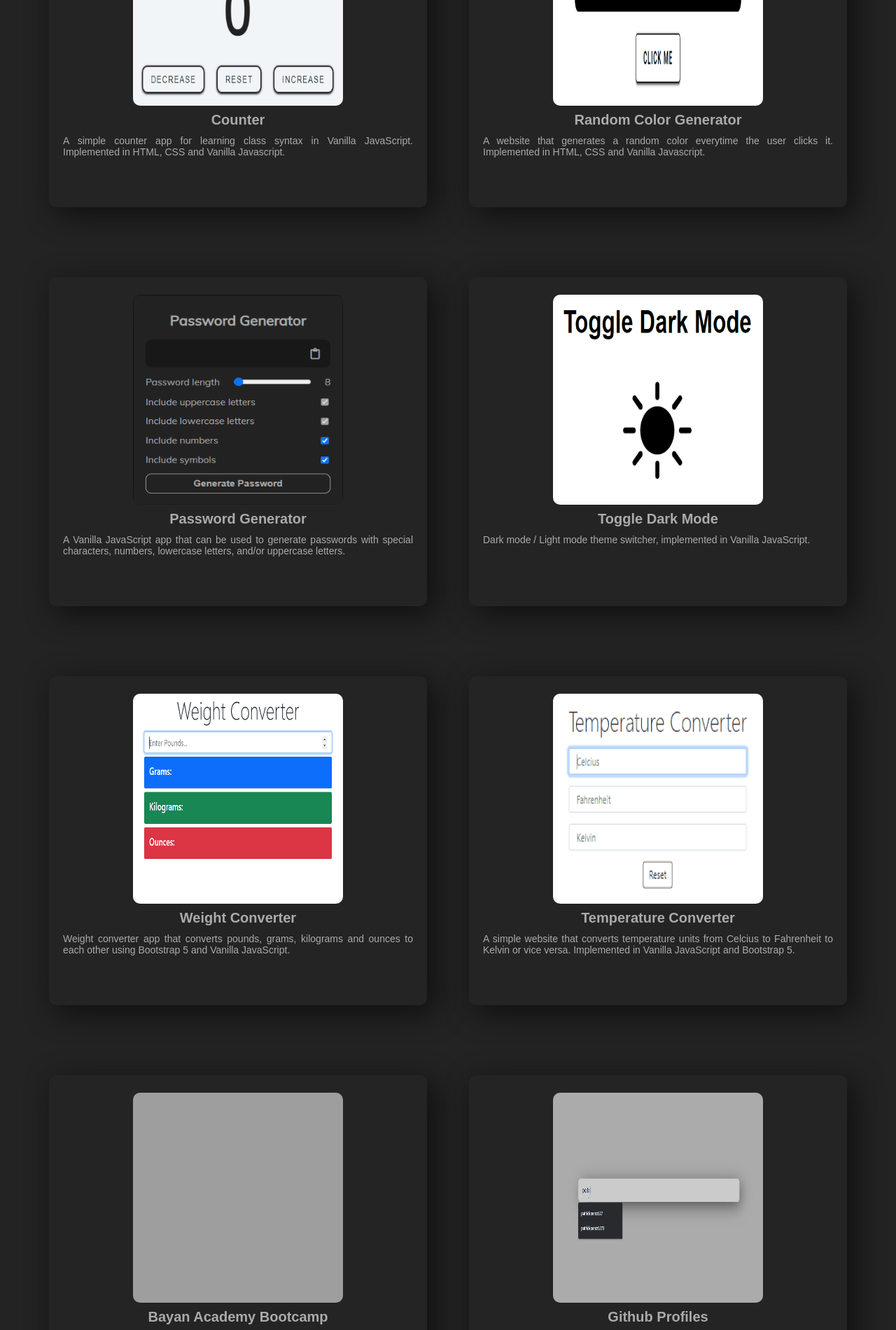
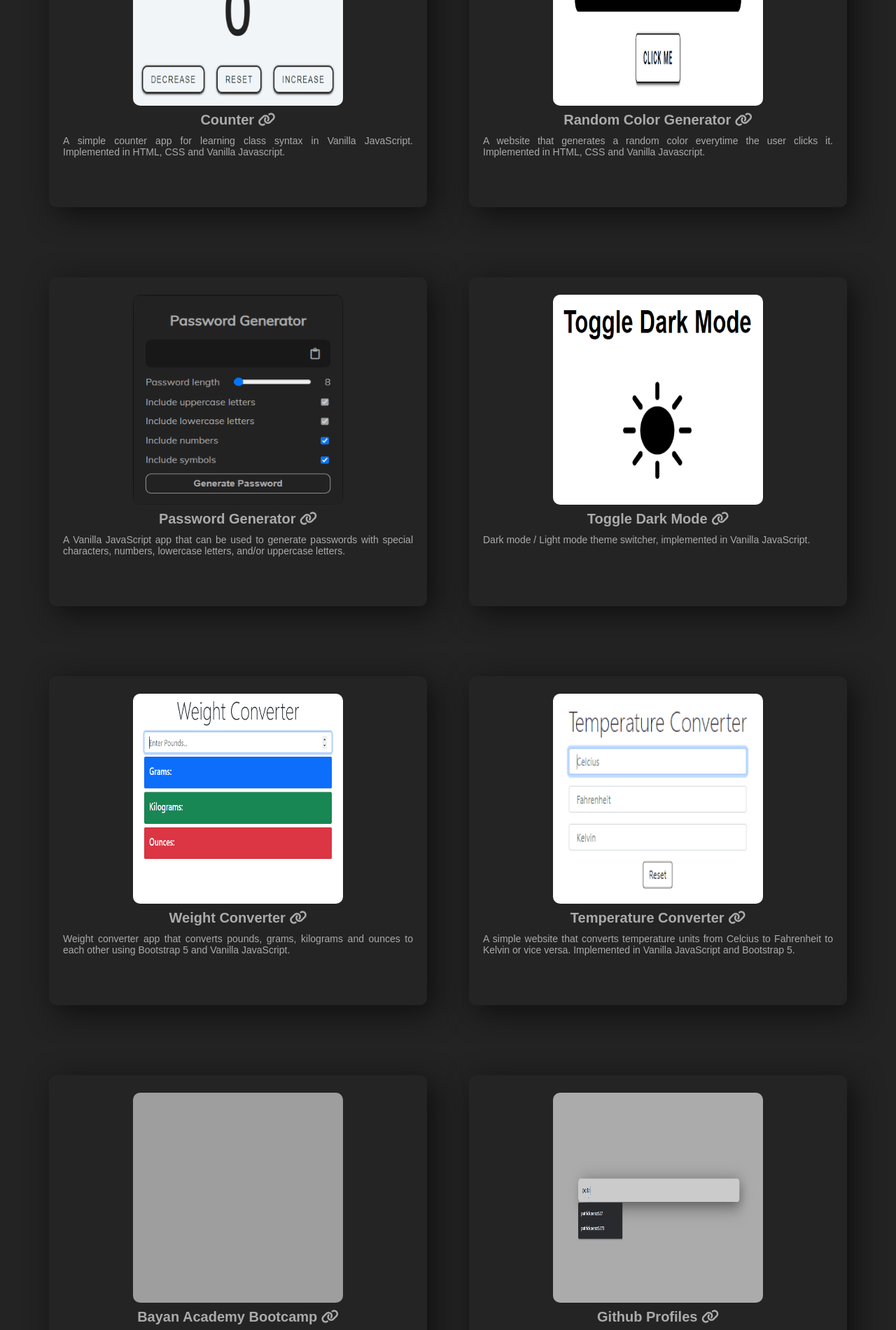
Before and after one commit to patrickperez527/Portfolio, a plain HTML site: page index.html in a window 1280 px wide. Shown: the part 4740-6640 px from the top of the page at 70% size. Drawn offline with Linux system fonts and the light colour scheme; grey boxes are pictures that could not be loaded; a web font is replaced by a local one.

Commit message:
minor fix

```diff
--- a/index.html
+++ b/index.html
@@ -134,43 +134,59 @@
         <h2>Projects</h2>
         <div id="card-project-container">
           <div class="card-project" data-aos="zoom-in">
-            <a href="https://project-js-counter.netlify.app" target="_blank"><img class="project-gif" src="src/img/counter.gif" alt="counter"/>
-            <h3>Counter</h3></a>
+            <img class="project-gif" src="src/img/counter.gif" alt="counter"/>
+            <a href="https://project-js-counter.netlify.app" target="_blank">
+              <h3>Counter <i class="fas fa-link"></i></h3>
+            </a>
             <p>A simple counter app for learning class syntax in Vanilla JavaScript. Implemented in HTML, CSS and Vanilla Javascript.</p>
           </div>
           <div class="card-project" data-aos="zoom-in">
-            <a href="https://project-random-color-generator.netlify.app" target="_blank"><img class="project-gif" src="src/img/random-color-generator.gif" alt="random-color-generator"/>
-                <h3>Random Color Generator</h3></a>
-                <p>A website that generates a random color everytime the user clicks it. Implemented in HTML, CSS and Vanilla Javascript.</p>
+            <img class="project-gif" src="src/img/random-color-generator.gif" alt="random-color-generator"/>
+            <a href="https://project-random-color-generator.netlify.app" target="_blank">
+              <h3>Random Color Generator <i class="fas fa-link"></i></h3>
+            </a>
+            <p>A website that generates a random color everytime the user clicks it. Implemented in HTML, CSS and Vanilla Javascript.</p>
           </div>
           <div class="card-project" data-aos="zoom-in">
-            <a href="https://project-random-password-generator.netlify.app/" target="_blank"><img class="project-gif" src="src/img/random-password-generator.gif" alt="random-password-generator" alt="random-password-generator"/>
-                <h3>Password Generator</h3></a>
+            <img class="project-gif" src="src/img/random-password-generator.gif" alt="random-password-generator" alt="random-password-generator"/>
+            <a href="https://project-random-password-generator.netlify.app/" target="_blank">
+              <h3>Password Generator <i class="fas fa-link"></i></h3>
+            </a>
                 <p>A Vanilla JavaScript app that can be used to generate passwords with special characters, numbers, lowercase letters, and/or uppercase letters.</p>
           </div>
           <div class="card-project" data-aos="zoom-in">
-            <a href="https://project-toggle-dark-mode.netlify.app/" target="_blank"><img class="project-gif" src="src/img/toggle-dark-mode.gif" alt="toggle-dark-mode"/>
-                <h3>Toggle Dark Mode</h3></a>
+            <img class="project-gif" src="src/img/toggle-dark-mode.gif" alt="toggle-dark-mode"/>
+            <a href="https://project-toggle-dark-mode.netlify.app/" target="_blank">
+              <h3>Toggle Dark Mode <i class="fas fa-link"></i></h3>
+            </a>
                 <p>Dark mode / Light mode theme switcher, implemented in Vanilla JavaScript.</p>
           </div>
           <div class="card-project" data-aos="zoom-in">
-            <a href="https://project-weight-converter.netlify.app/" target="_blank"><img class="project-gif" src="src/img/weight-converter.gif" alt="toggle-dark-mode"/>
-                <h3>Weight Converter</h3></a>
-                <p>Weight converter app that converts pounds, grams, kilograms and ounces to each other using Bootstrap 5 and Vanilla JavaScript.</p>
+            <img class="project-gif" src="src/img/weight-converter.gif" alt="toggle-dark-mode"/>
+            <a href="https://project-weight-converter.netlify.app/" target="_blank">
+              <h3>Weight Converter <i class="fas fa-link"></i></h3>
+            </a>
+            <p>Weight converter app that converts pounds, grams, kilograms and ounces to each other using Bootstrap 5 and Vanilla JavaScript.</p>
           </div>
           <div class="card-project" data-aos="zoom-in">
-            <a href="https://project-temperature-converter.netlify.app/" target="_blank"><img class="project-gif" src="src/img/temperature-converter.gif" alt="toggle-dark-mode"/>
-                <h3>Temperature Converter</h3></a>
+            <img class="project-gif" src="src/img/temperature-converter.gif" alt="toggle-dark-mode"/>
+            <a href="https://project-temperature-converter.netlify.app/" target="_blank">
+              <h3>Temperature Converter <i class="fas fa-link"></i></h3>
+            </a>
                 <p>A simple website that converts temperature units from Celcius to Fahrenheit to Kelvin or vice versa. Implemented in Vanilla JavaScript and Bootstrap 5.</p>
           </div>
           <div class="card-project" data-aos="zoom-in">
-            <a href="https://patrickperez527.github.io/bayan-academy/" target="_blank"><img class="project-gif" src="https://i.pinimg.com/originals/e4/26/70/e426702edf874b181aced1e2fa5c6cde.gif" alt="toggle-dark-mode"/>
-                <h3>Bayan Academy Bootcamp</h3></a>
+            <img class="project-gif" src="https://i.pinimg.com/originals/e4/26/70/e426702edf874b181aced1e2fa5c6cde.gif" alt="toggle-dark-mode"/>
+            <a href="https://patrickperez527.github.io/bayan-academy/" target="_blank">
+              <h3>Bayan Academy Bootcamp <i class="fas fa-link"></i></h3>
+            </a>
                 <p>I created this website to store all my activities during the coding bootcamp at Bayan Academy.</p>
           </div>
           <div class="card-project" data-aos="zoom-in">
-            <a href="https://project-github-profiles.netlify.app/" target="_blank"><img class="project-gif" src="src/img/github-profiles.gif" alt="toggle-dark-mode"/>
-                <h3>Github Profiles</h3></a>
+            <img class="project-gif" src="src/img/github-profiles.gif" alt="toggle-dark-mode"/>
+            <a href="https://project-github-profiles.netlify.app/" target="_blank">
+              <h3>Github Profiles <i class="fas fa-link"></i></h3>
+            </a>
                 <p>A website that uses github api to search for github users and some of their profile data and display it in card.</p>
           </div>
         </div>
--- a/src/css/light.css
+++ b/src/css/light.css
@@ -1,7 +1,7 @@
 *:root{
     --mainBg: #ccc;
-    --textColor: #000;
-    --formColor: #000;
+    --textColor: #212529;
+    --formColor: #212529;
 
     --divBg: #d4d4d4;
     --boxShadow: 10px 10px 20px #7c7c7c;
--- a/src/css/scroll.css
+++ b/src/css/scroll.css
@@ -1,23 +1,18 @@
-/* scrollbar design  */
+/************ SCROLLBAR DESIGN ************/
 
-/* width */
+/************ WIDTH ************/
 ::-webkit-scrollbar {
-    width: 10px;
-  }
+    width: 15px;
+}
 
-/* Track */
+/************ TRACK ************/
 ::-webkit-scrollbar-track {
   box-shadow: var(--boxShadow);
   border-radius: 10px;
 }
 
-/* Handle */
+/************ HANDLE ************/
 ::-webkit-scrollbar-thumb {
   background: var(--textColor);
   border-radius: 10px;
 }
-
-/* Handle on hover */
-::-webkit-scrollbar-thumb:hover {
-  background: var(--textColor);
-}
--- a/src/css/styles.css
+++ b/src/css/styles.css
@@ -315,6 +315,11 @@ p {
 .card-project h3{
     margin-bottom: 10px;
     margin-top: 5px;
+    transition: transform .2s;
+}
+
+.card-project h3:hover {
+    transform: scale(1.2);
 }
 
 .card-project p{
@@ -355,10 +360,10 @@ p {
 
 #error {
     font-size: 18px;
-    color: #ccc;
+    color: #fff;
     font-weight: normal;
     text-align: center;
-    width: 55%;
+    width: 60%;
     margin: auto;
     padding: 3px 0;
     border-radius: 10px;
@@ -440,6 +445,7 @@ footer div {
 /************ END OF FOOTER ************/
 
 /************ MEDIA QUERIES ************/
+
 @media only screen and (max-width: 1401px) {
 
     body {
--- a/src/js/colors.js
+++ b/src/js/colors.js
@@ -1,4 +1,4 @@
-let theme = localStorage.getItem('theme');
+const theme = localStorage.getItem('theme');
 
 if (theme == null) {
 	setTheme('dark');
@@ -6,11 +6,11 @@ if (theme == null) {
 	setTheme(theme);
 }
 
-let themeDots = document.querySelectorAll('.theme-dot');
+const themeDots = document.querySelectorAll('.theme-dot');
 
 for (let i = 0; themeDots.length > i; i++){
 	themeDots[i].addEventListener('click', function(){
-		let mode = this.dataset.mode;
+		const mode = this.dataset.mode;
 		setTheme(mode);
 	})
 }
--- a/src/js/script.js
+++ b/src/js/script.js
@@ -35,14 +35,14 @@ function writeText(){
     setTimeout(writeText, speed);
 }
 
-const myForm = document.getElementById('form');
+const form = document.getElementById('form');
 const nameInput = document.getElementById('name');
 const emailInput = document.getElementById('email');
 const companyInput = document.getElementById('company');
 const messageInput = document.getElementById('message');
 const formErrorMessage = document.getElementById('error');
 
-myForm.addEventListener('submit', e => {
+form.addEventListener('submit', e => {
     e.preventDefault();
     if (nameInput.value === '' || emailInput.value === '' || companyInput.value === '' || messageInput.value === '') {
         formErrorMessage.innerText = 'You must fill in all of the fields.';
@@ -68,7 +68,7 @@ myForm.addEventListener('submit', e => {
         formErrorMessage.style.width = '80%';
         hideMessage();
     } else {
-        myForm.submit();
+        form.submit();
     }
 })
 
@@ -80,7 +80,6 @@ function hideMessage(){
     }, 3000)
 }
 
-// form button interaction
 const formButton = document.querySelector('.submit');
 formButton.addEventListener('mouseover', () => {
     if (nameInput.value === '' || emailInput.value === '' || companyInput.value === '' || messageInput.value === '') {
@@ -90,7 +89,6 @@ formButton.addEventListener('mouseover', () => {
     }
 })
 
-// form input interaction
 nameInput.addEventListener('mouseover', () => {
     nameInput.placeholder = 'Enter your name';
 })
```
